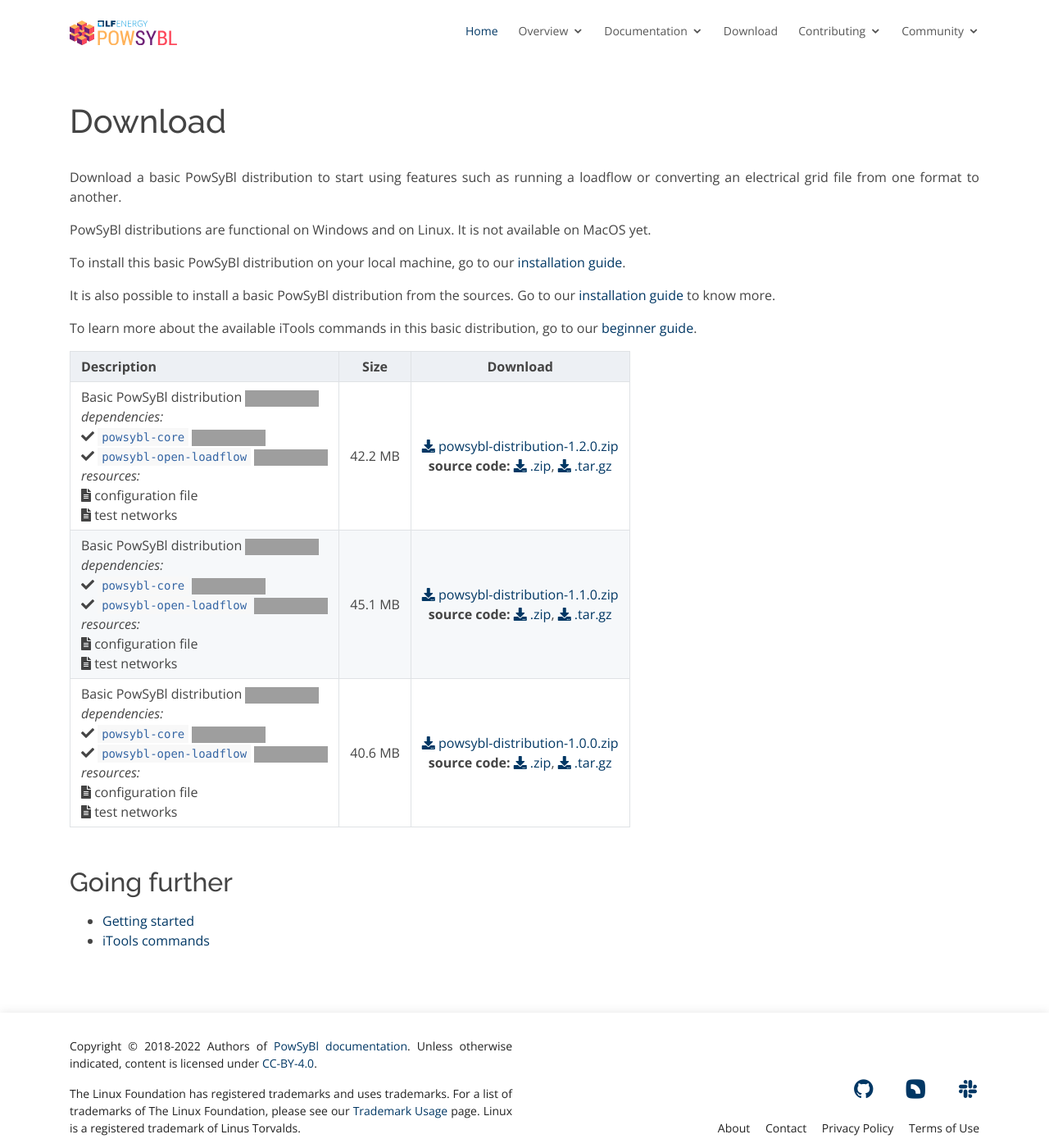
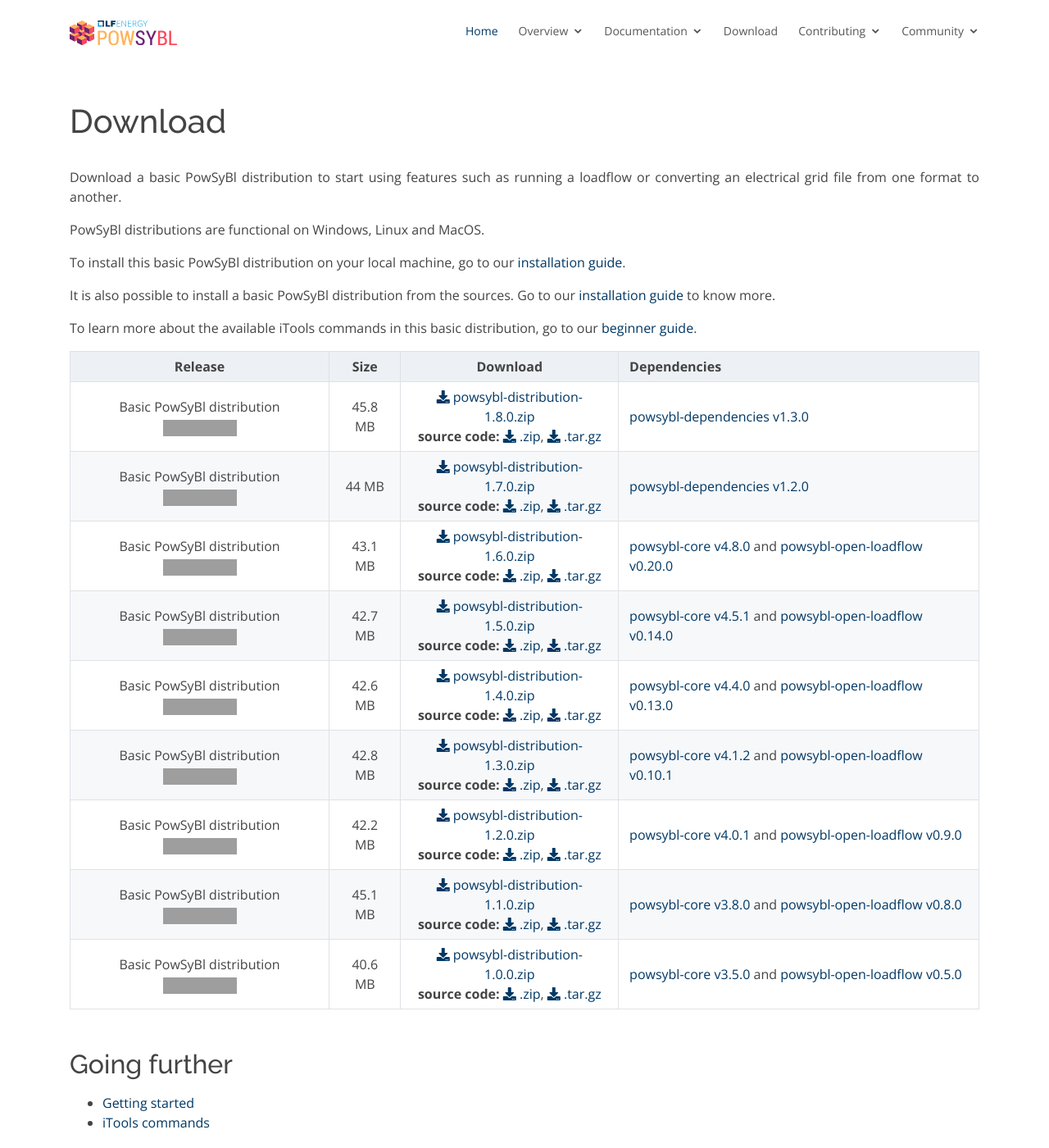
Before and after one commit to powsybl/powsybl.github.io, a Jekyll site: the page built from pages/download/index.md, in a window 1280 px wide and 1400 px high, cut to the strip 0-1400 px from the top of the window. Shown: the whole strip at 82% size. Built offline with Jekyll 4.4.1, drawn with Linux system fonts in a browser that asks for light colours; our own code applies the rules of GitHub Pages for plain Markdown files; grey boxes are pictures that could not be loaded.

Commit message:
Update download page (#264)
* powsybl-distribution: adding 1.3.0 to 1.8.0 releases
* Reorganize download table
* MacOS udpate

Signed-off-by: Florian Dupuy <florian.dupuy@rte-france.com>

```diff
--- a/pages/download/index.md
+++ b/pages/download/index.md
@@ -6,7 +6,7 @@
 
 Download a basic PowSyBl distribution to start using features such as running a loadflow or converting an electrical grid file from one format to another.
 
-PowSyBl distributions are functional on Windows and on Linux. It is not available on MacOS yet.
+PowSyBl distributions are functional on Windows, Linux and MacOS.
 
 To install this basic PowSyBl distribution on your local machine, go to our [installation guide](../documentation/user/index.md#installation-from-binaries).
 
@@ -15,11 +15,17 @@
 To learn more about the available iTools commands in this basic distribution, go to our [beginner guide](../documentation/user/index.md#run-1st-itools-command).
 
 
-| Description | Size | Download |
-| :------------------- | :----------------: | :----------------: |
-| Basic PowSyBl distribution [![v1.2.0](https://img.shields.io/badge/-v1.2.0-blue.svg)](https://github.com/powsybl/powsybl-distribution/releases/tag/v1.2.0) <br>*dependencies:* <br><i class="fas fa-check"></i> `powsybl-core` [![v4.0.1](https://img.shields.io/badge/-v4.0.1-blue.svg)](https://github.com/powsybl/powsybl-core/releases/tag/v4.0.1) <br><i class="fas fa-check"></i> `powsybl-open-loadflow` [![v0.9.0](https://img.shields.io/badge/-v0.9.0-blue.svg)](https://github.com/powsybl/powsybl-open-loadflow/releases/tag/v0.9.0) <br> *resources:* <br><i class="fas fa-file-alt"></i> configuration file <br><i class="fas fa-file-alt"></i> test networks | 42.2 MB | [<i class="fas fa-download"></i>  powsybl-distribution-1.2.0.zip](https://github.com/powsybl/powsybl-distribution/releases/download/v1.2.0/powsybl-distribution-1.2.0.zip) <br>**source code:** [<i class="fas fa-download"></i> .zip](https://github.com/powsybl/powsybl-distribution/archive/v1.2.0.zip), [<i class="fas fa-download"></i> .tar.gz](https://github.com/powsybl/powsybl-distribution/archive/v1.2.0.tar.gz)|
-| Basic PowSyBl distribution [![v1.1.0](https://img.shields.io/badge/-v1.1.0-blue.svg)](https://github.com/powsybl/powsybl-distribution/releases/tag/v1.1.0) <br>*dependencies:* <br><i class="fas fa-check"></i> `powsybl-core` [![v3.8.0](https://img.shields.io/badge/-v3.8.0-blue.svg)](https://github.com/powsybl/powsybl-core/releases/tag/v3.8.0) <br><i class="fas fa-check"></i> `powsybl-open-loadflow` [![v0.8.0](https://img.shields.io/badge/-v0.8.0-blue.svg)](https://github.com/powsybl/powsybl-open-loadflow/releases/tag/v0.8.0) <br> *resources:* <br><i class="fas fa-file-alt"></i> configuration file <br><i class="fas fa-file-alt"></i> test networks | 45.1 MB | [<i class="fas fa-download"></i>  powsybl-distribution-1.1.0.zip](https://github.com/powsybl/powsybl-distribution/releases/download/v1.1.0/powsybl-distribution-1.1.0.zip) <br>**source code:** [<i class="fas fa-download"></i> .zip](https://github.com/powsybl/powsybl-distribution/archive/v1.1.0.zip), [<i class="fas fa-download"></i> .tar.gz](https://github.com/powsybl/powsybl-distribution/archive/v1.1.0.tar.gz)|
-| Basic PowSyBl distribution [![v1.0.0](https://img.shields.io/badge/-v1.0.0-blue.svg)](https://github.com/powsybl/powsybl-distribution/releases/tag/v1.0.0) <br>*dependencies:* <br><i class="fas fa-check"></i> `powsybl-core` [![v3.5.0](https://img.shields.io/badge/-v3.5.0-blue.svg)](https://github.com/powsybl/powsybl-core/releases/tag/v3.5.0) <br><i class="fas fa-check"></i> `powsybl-open-loadflow` [![v0.5.0](https://img.shields.io/badge/-v0.5.0-blue.svg)](https://github.com/powsybl/powsybl-open-loadflow/releases/tag/v0.5.0) <br> *resources:* <br><i class="fas fa-file-alt"></i> configuration file <br><i class="fas fa-file-alt"></i> test networks | 40.6 MB | [<i class="fas fa-download"></i>  powsybl-distribution-1.0.0.zip](https://github.com/powsybl/powsybl-distribution/releases/download/v1.0.0/powsybl-distribution-1.0.0.zip) <br>**source code:** [<i class="fas fa-download"></i> .zip](https://github.com/powsybl/powsybl-distribution/archive/v1.0.0.zip), [<i class="fas fa-download"></i> .tar.gz](https://github.com/powsybl/powsybl-distribution/archive/v1.0.0.tar.gz)|
+| Release                                                                                                                                                    |  Size   |                                                                                                                                                                                                           Download                                                                                                                                                                                                           | Dependencies                                                                                                                                                                                 |
+|:----------------------------------------------------------------------------------------------------------------------------------------------------------:|:-------:|:----------------------------------------------------------------------------------------------------------------------------------------------------------------------------------------------------------------------------------------------------------------------------------------------------------------------------------------------------------------------------------------------------------------------------:|:---------------------------------------------------------------------------------------------------------------------------------------------------------------------------------------------|
+| Basic PowSyBl distribution [![v1.8.0](https://img.shields.io/badge/-v1.8.0-blue.svg)](https://github.com/powsybl/powsybl-distribution/releases/tag/v1.8.0) | 45.8 MB | [<i class="fas fa-download"></i>  powsybl-distribution-1.8.0.zip](https://github.com/powsybl/powsybl-distribution/releases/download/v1.8.0/powsybl-distribution-1.8.0.zip) <br>**source code:** [<i class="fas fa-download"></i> .zip](https://github.com/powsybl/powsybl-distribution/archive/v1.8.0.zip), [<i class="fas fa-download"></i> .tar.gz](https://github.com/powsybl/powsybl-distribution/archive/v1.8.0.tar.gz) | [powsybl-dependencies v1.3.0](https://github.com/powsybl/powsybl-dependencies/releases/tag/v1.3.0)                                                                                           |
+| Basic PowSyBl distribution [![v1.7.0](https://img.shields.io/badge/-v1.7.0-blue.svg)](https://github.com/powsybl/powsybl-distribution/releases/tag/v1.7.0) |  44 MB  | [<i class="fas fa-download"></i>  powsybl-distribution-1.7.0.zip](https://github.com/powsybl/powsybl-distribution/releases/download/v1.7.0/powsybl-distribution-1.7.0.zip) <br>**source code:** [<i class="fas fa-download"></i> .zip](https://github.com/powsybl/powsybl-distribution/archive/v1.7.0.zip), [<i class="fas fa-download"></i> .tar.gz](https://github.com/powsybl/powsybl-distribution/archive/v1.7.0.tar.gz) | [powsybl-dependencies v1.2.0](https://github.com/powsybl/powsybl-dependencies/releases/tag/v1.2.0)                                                                                           |
+| Basic PowSyBl distribution [![v1.6.0](https://img.shields.io/badge/-v1.6.0-blue.svg)](https://github.com/powsybl/powsybl-distribution/releases/tag/v1.6.0) | 43.1 MB | [<i class="fas fa-download"></i>  powsybl-distribution-1.6.0.zip](https://github.com/powsybl/powsybl-distribution/releases/download/v1.6.0/powsybl-distribution-1.6.0.zip) <br>**source code:** [<i class="fas fa-download"></i> .zip](https://github.com/powsybl/powsybl-distribution/archive/v1.6.0.zip), [<i class="fas fa-download"></i> .tar.gz](https://github.com/powsybl/powsybl-distribution/archive/v1.6.0.tar.gz) | [powsybl-core v4.8.0](https://github.com/powsybl/powsybl-core/releases/tag/v4.8.0) and [powsybl-open-loadflow v0.20.0](https://github.com/powsybl/powsybl-open-loadflow/releases/tag/v0.20.0) |
+| Basic PowSyBl distribution [![v1.5.0](https://img.shields.io/badge/-v1.5.0-blue.svg)](https://github.com/powsybl/powsybl-distribution/releases/tag/v1.5.0) | 42.7 MB | [<i class="fas fa-download"></i>  powsybl-distribution-1.5.0.zip](https://github.com/powsybl/powsybl-distribution/releases/download/v1.5.0/powsybl-distribution-1.5.0.zip) <br>**source code:** [<i class="fas fa-download"></i> .zip](https://github.com/powsybl/powsybl-distribution/archive/v1.5.0.zip), [<i class="fas fa-download"></i> .tar.gz](https://github.com/powsybl/powsybl-distribution/archive/v1.5.0.tar.gz) | [powsybl-core v4.5.1](https://github.com/powsybl/powsybl-core/releases/tag/v4.5.1) and [powsybl-open-loadflow v0.14.0](https://github.com/powsybl/powsybl-open-loadflow/releases/tag/v0.14.0) |
+| Basic PowSyBl distribution [![v1.4.0](https://img.shields.io/badge/-v1.4.0-blue.svg)](https://github.com/powsybl/powsybl-distribution/releases/tag/v1.4.0) | 42.6 MB | [<i class="fas fa-download"></i>  powsybl-distribution-1.4.0.zip](https://github.com/powsybl/powsybl-distribution/releases/download/v1.4.0/powsybl-distribution-1.4.0.zip) <br>**source code:** [<i class="fas fa-download"></i> .zip](https://github.com/powsybl/powsybl-distribution/archive/v1.4.0.zip), [<i class="fas fa-download"></i> .tar.gz](https://github.com/powsybl/powsybl-distribution/archive/v1.4.0.tar.gz) | [powsybl-core v4.4.0](https://github.com/powsybl/powsybl-core/releases/tag/v4.4.0) and [powsybl-open-loadflow v0.13.0](https://github.com/powsybl/powsybl-open-loadflow/releases/tag/v0.13.0) |
+| Basic PowSyBl distribution [![v1.3.0](https://img.shields.io/badge/-v1.3.0-blue.svg)](https://github.com/powsybl/powsybl-distribution/releases/tag/v1.3.0) | 42.8 MB | [<i class="fas fa-download"></i>  powsybl-distribution-1.3.0.zip](https://github.com/powsybl/powsybl-distribution/releases/download/v1.3.0/powsybl-distribution-1.3.0.zip) <br>**source code:** [<i class="fas fa-download"></i> .zip](https://github.com/powsybl/powsybl-distribution/archive/v1.3.0.zip), [<i class="fas fa-download"></i> .tar.gz](https://github.com/powsybl/powsybl-distribution/archive/v1.3.0.tar.gz) | [powsybl-core v4.1.2](https://github.com/powsybl/powsybl-core/releases/tag/v4.1.2) and [powsybl-open-loadflow v0.10.1](https://github.com/powsybl/powsybl-open-loadflow/releases/tag/v0.10.1) |
+| Basic PowSyBl distribution [![v1.2.0](https://img.shields.io/badge/-v1.2.0-blue.svg)](https://github.com/powsybl/powsybl-distribution/releases/tag/v1.2.0) | 42.2 MB | [<i class="fas fa-download"></i>  powsybl-distribution-1.2.0.zip](https://github.com/powsybl/powsybl-distribution/releases/download/v1.2.0/powsybl-distribution-1.2.0.zip) <br>**source code:** [<i class="fas fa-download"></i> .zip](https://github.com/powsybl/powsybl-distribution/archive/v1.2.0.zip), [<i class="fas fa-download"></i> .tar.gz](https://github.com/powsybl/powsybl-distribution/archive/v1.2.0.tar.gz) | [powsybl-core v4.0.1](https://github.com/powsybl/powsybl-core/releases/tag/v4.0.1) and [powsybl-open-loadflow v0.9.0](https://github.com/powsybl/powsybl-open-loadflow/releases/tag/v0.9.0)   |
+| Basic PowSyBl distribution [![v1.1.0](https://img.shields.io/badge/-v1.1.0-blue.svg)](https://github.com/powsybl/powsybl-distribution/releases/tag/v1.1.0) | 45.1 MB | [<i class="fas fa-download"></i>  powsybl-distribution-1.1.0.zip](https://github.com/powsybl/powsybl-distribution/releases/download/v1.1.0/powsybl-distribution-1.1.0.zip) <br>**source code:** [<i class="fas fa-download"></i> .zip](https://github.com/powsybl/powsybl-distribution/archive/v1.1.0.zip), [<i class="fas fa-download"></i> .tar.gz](https://github.com/powsybl/powsybl-distribution/archive/v1.1.0.tar.gz) | [powsybl-core v3.8.0](https://github.com/powsybl/powsybl-core/releases/tag/v3.8.0) and [powsybl-open-loadflow v0.8.0](https://github.com/powsybl/powsybl-open-loadflow/releases/tag/v0.8.0)   |
+| Basic PowSyBl distribution [![v1.0.0](https://img.shields.io/badge/-v1.0.0-blue.svg)](https://github.com/powsybl/powsybl-distribution/releases/tag/v1.0.0) | 40.6 MB | [<i class="fas fa-download"></i>  powsybl-distribution-1.0.0.zip](https://github.com/powsybl/powsybl-distribution/releases/download/v1.0.0/powsybl-distribution-1.0.0.zip) <br>**source code:** [<i class="fas fa-download"></i> .zip](https://github.com/powsybl/powsybl-distribution/archive/v1.0.0.zip), [<i class="fas fa-download"></i> .tar.gz](https://github.com/powsybl/powsybl-distribution/archive/v1.0.0.tar.gz) | [powsybl-core v3.5.0](https://github.com/powsybl/powsybl-core/releases/tag/v3.5.0) and [powsybl-open-loadflow v0.5.0](https://github.com/powsybl/powsybl-open-loadflow/releases/tag/v0.5.0)   |
 
 
 ## Going further
```
